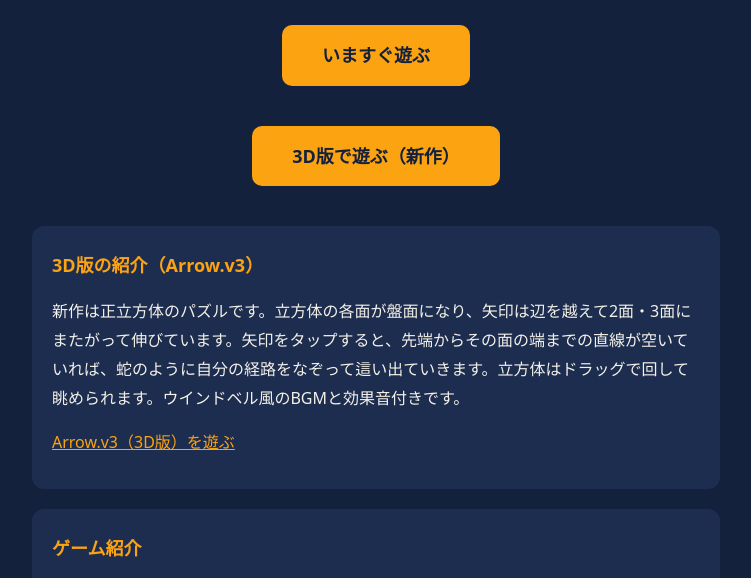
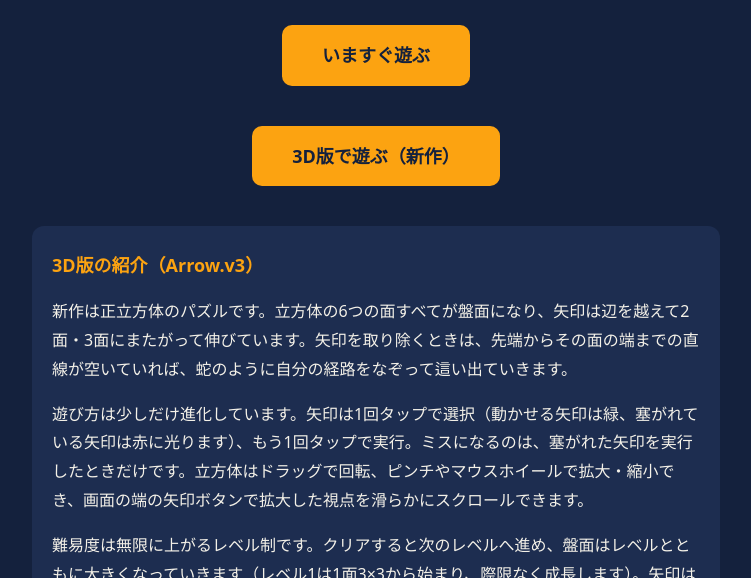
Before and after one commit to milkyfog-ark/20261110test, a plain HTML site: page index.html in a window 1280 px wide. Shown: the part 178-756 px from the top of the page, without its empty margins (264-1015 px from the left). Drawn offline with Linux system fonts and the light colour scheme.

Commit message:
Update intro page: fuller Arrow.v3 description (endless levels, controls, density)

```diff
--- a/index.html
+++ b/index.html
@@ -37,7 +37,9 @@
 
     <section>
       <h2>3D版の紹介（Arrow.v3）</h2>
-      <p>新作は正立方体のパズルです。立方体の各面が盤面になり、矢印は辺を越えて2面・3面にまたがって伸びています。矢印をタップすると、先端からその面の端までの直線が空いていれば、蛇のように自分の経路をなぞって這い出ていきます。立方体はドラッグで回して眺められます。ウインドベル風のBGMと効果音付きです。</p>
+      <p>新作は正立方体のパズルです。立方体の6つの面すべてが盤面になり、矢印は辺を越えて2面・3面にまたがって伸びています。矢印を取り除くときは、先端からその面の端までの直線が空いていれば、蛇のように自分の経路をなぞって這い出ていきます。</p>
+      <p>遊び方は少しだけ進化しています。矢印は1回タップで選択（動かせる矢印は緑、塞がれている矢印は赤に光ります）、もう1回タップで実行。ミスになるのは、塞がれた矢印を実行したときだけです。立方体はドラッグで回転、ピンチやマウスホイールで拡大・縮小でき、画面の端の矢印ボタンで拡大した視点を滑らかにスクロールできます。</p>
+      <p>難易度は無限に上がるレベル制です。クリアすると次のレベルへ進め、盤面はレベルとともに大きくなっていきます（レベル1は1面3×3から始まり、際限なく成長します）。矢印はぎっしり詰まっていて、順番を解きほぐしていくのが楽しい作りです。開始レベルは「やさしい（レベル1から）」と「ふつう（レベル7から）」から選べます。ウインドベル風のBGMと効果音付きです。</p>
       <p><a href="game/Arrow.v3.html" style="color:var(--accent)">Arrow.v3（3D版）を遊ぶ</a></p>
     </section>
 
```
